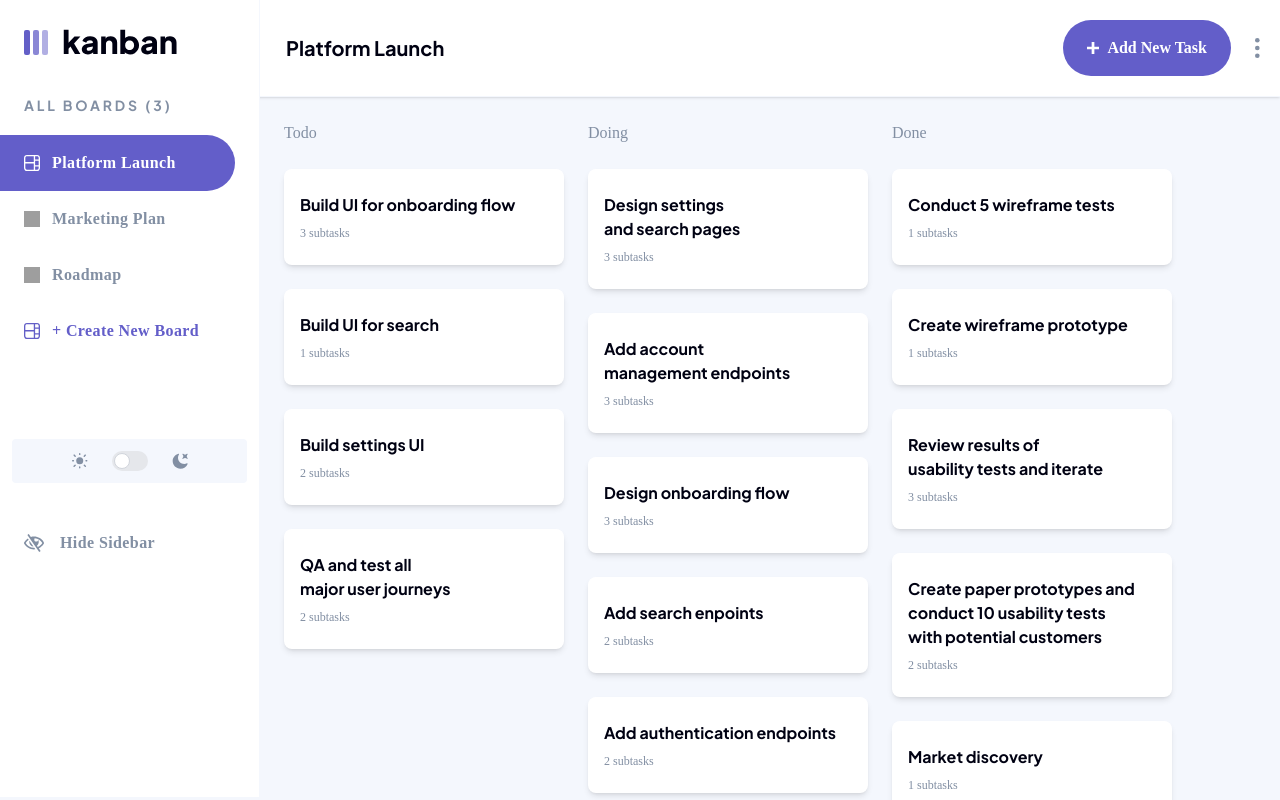
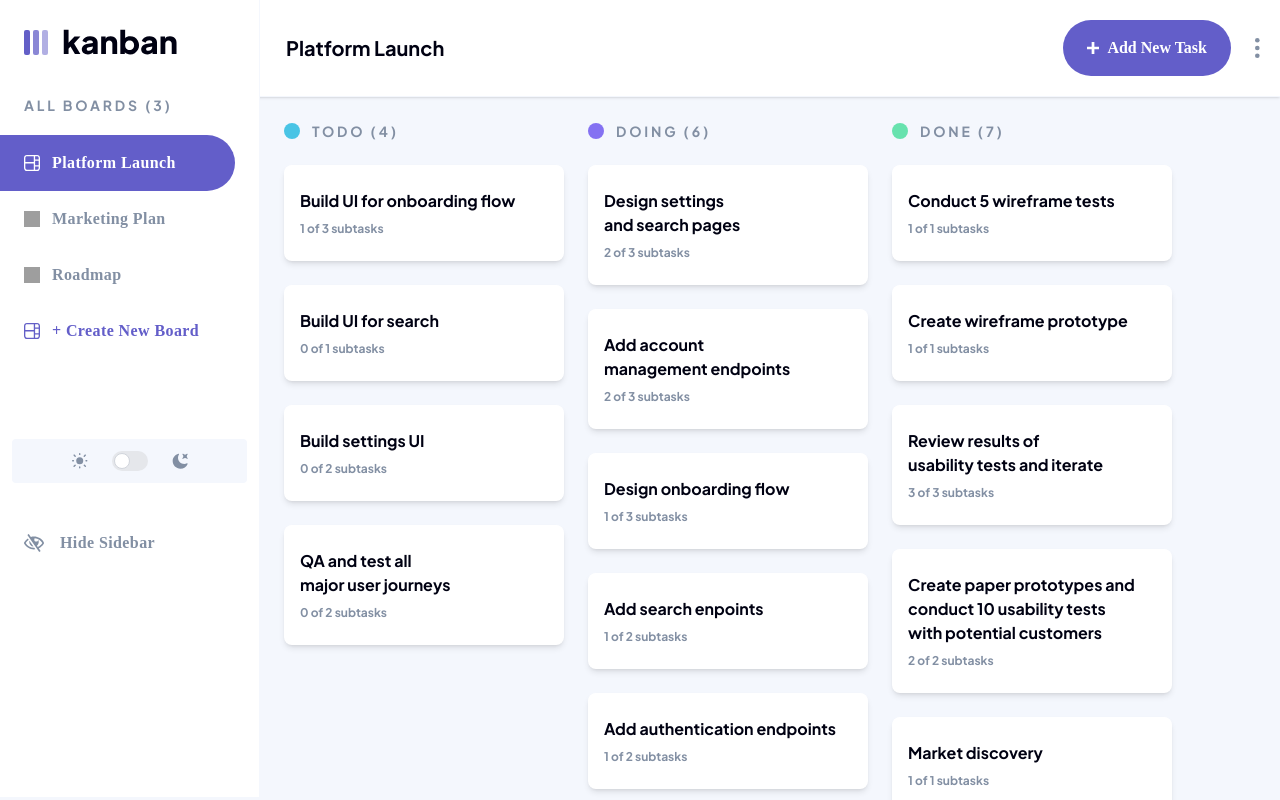
Before and after one commit to NeoScripter/Kanban-React, a React (Vite) app: page / in a window 1280 px wide. Shown: the top 800 px of the page. Built offline with nearby package versions, Linux system fonts and the light colour scheme; grey boxes are pictures that could not be loaded; a web font is replaced by a local one.

Commit message:
update task display on dashboard

```diff
--- a/src/components/Dashboard.tsx
+++ b/src/components/Dashboard.tsx
@@ -3,6 +3,16 @@ import { useScreenResize } from '../hooks/useScreenResize';
 import { cc } from '../utils/cc';
 import { useSidebarContext } from '../hooks/useSidebarContext';
 import { useBoardContext } from '../hooks/useBoardContext';
+
+const headerColors = [
+    '#49C4E5',
+    '#8471F2',
+    '#67E2AE',
+    '#EA5555',
+    '#b6a12c',
+    '#ca109c',
+    '#03b197'
+];
 
 export default function Dashboard() {
     const { boards } = useBoardContext();
@@ -16,8 +26,8 @@ export default function Dashboard() {
                 isLarge && showSidebar && 'sm:translate-x-65 md:translate-x-75'
             )}
         >
-            {boards[0].columns.map((column) => (
-                <Column column={column} />
+            {boards[0].columns.map((column, idx) => (
+                <Column key={column.id} column={column} idx={idx} />
             ))}
         </div>
     );
@@ -25,15 +35,24 @@ export default function Dashboard() {
 
 type ColumnType = {
     column: Column;
+    idx: number;
 };
 
-function Column({ column }: ColumnType) {
+function Column({ column, idx }: ColumnType) {
     return (
         <div className="w-70">
-            <header className="mb-6">{column.name}</header>
+            <header className="mb-6 font-bold flex items-center gap-3 uppercase tracking-[0.2em] text-sm">
+                <span
+                    className="w-4 h-4 shrink-0 rounded-full"
+                    style={{
+                        backgroundColor: headerColors[idx % headerColors.length]
+                    }}
+                ></span>
+                {column.name} {`(${column.tasks.length})`}
+            </header>
             <div className="space-y-6">
                 {column.tasks.map((task) => (
-                    <Task task={task} />
+                    <Task key={task.id} task={task} />
                 ))}
             </div>
         </div>
@@ -50,7 +69,13 @@ function Task({ task }: TaskProps) {
             <p className="mb-2 font-bold text-dark-black theme-transition dark:text-white text-balance">
                 {task.title}
             </p>
-            <p className="text-xs">{task.subtasks.length} subtasks</p>
+            <p className="text-xs font-bold">
+                {task.subtasks.reduce(
+                    (acc, subtask) => (subtask.isCompleted ? acc + 1 : acc),
+                    0
+                )}{' '}
+                of {task.subtasks.length} subtasks
+            </p>
         </div>
     );
 }
--- a/src/index.css
+++ b/src/index.css
@@ -25,7 +25,9 @@
 
     --color-dark-red: oklch(64.91% 0.1847 23.81);
     --color-light-red: oklch(78.66% 0.1239 20.23);
+
 }
+
 
 .btn-primary {
     @apply bg-dark-violet cursor-pointer rounded-full transition-colors duration-300 ease-in-out hover:bg-light-violet;
```
